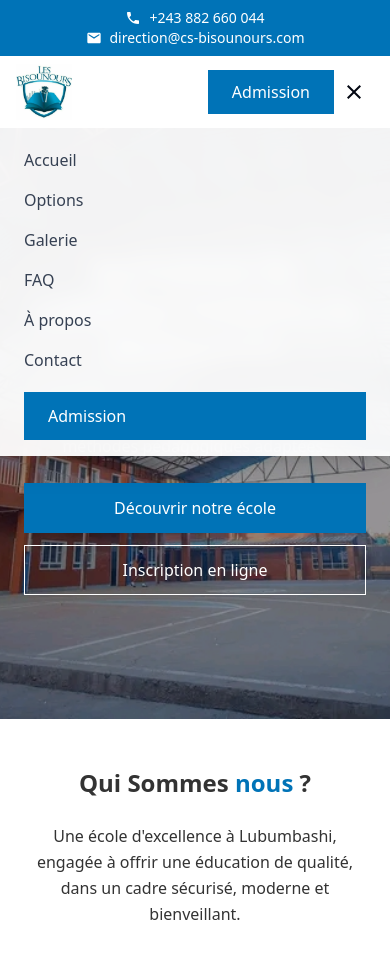
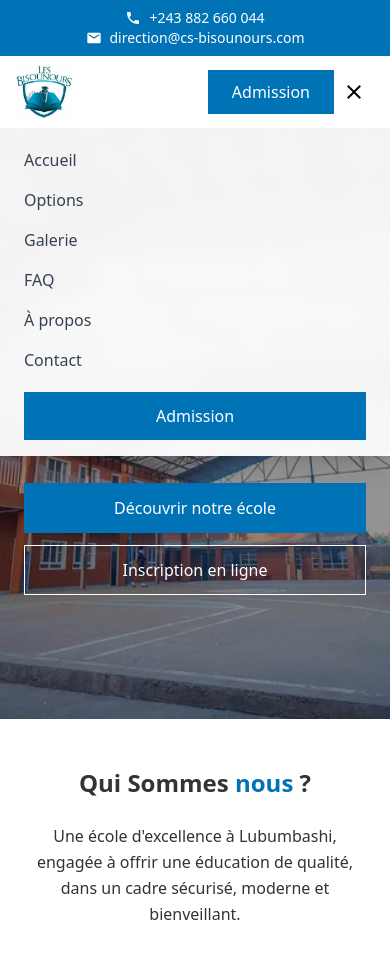
Before and after one commit to freddymk313/csbisournouse, a React (Vite) app: page / in a window 390 px wide. Both pictures are taken after a click on the button "Ouvrir le menu". Shown: the top 958 px of the page. Built offline with nearby package versions, Linux system fonts and the light colour scheme.

Commit message:
navbar sect btn

```diff
--- a/src/components/Navbar.tsx
+++ b/src/components/Navbar.tsx
@@ -164,8 +164,8 @@ export const Navbar = () => {
                                     {link.text}
                                 </Link>
                             ))}
-                            <Link to='/inscription' className="mobile-link mt-2 bg-[#0073b7] hover:bg-[#005a8f] text-white px-6 py-3 w-full">
-                                Admission
+                            <Link to='/inscription' className="mobile-link mt-2 bg-[#0073b7] flex hover:bg-[#005a8f] text-white px-6 py-3 w-full">
+                                <span className='text-center w-full'>Admission</span>
                             </Link>
                         </div>
                     </div>
```
